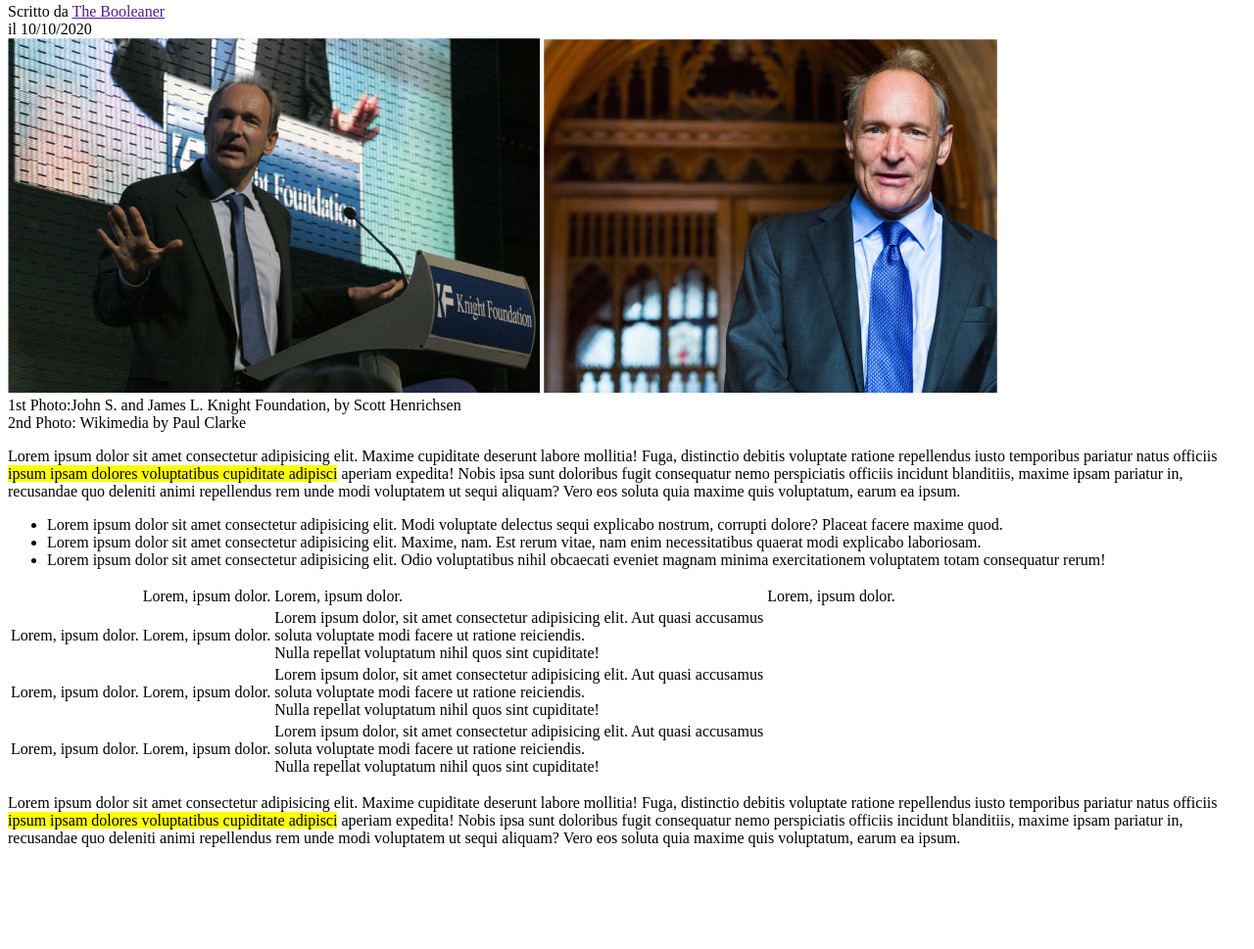
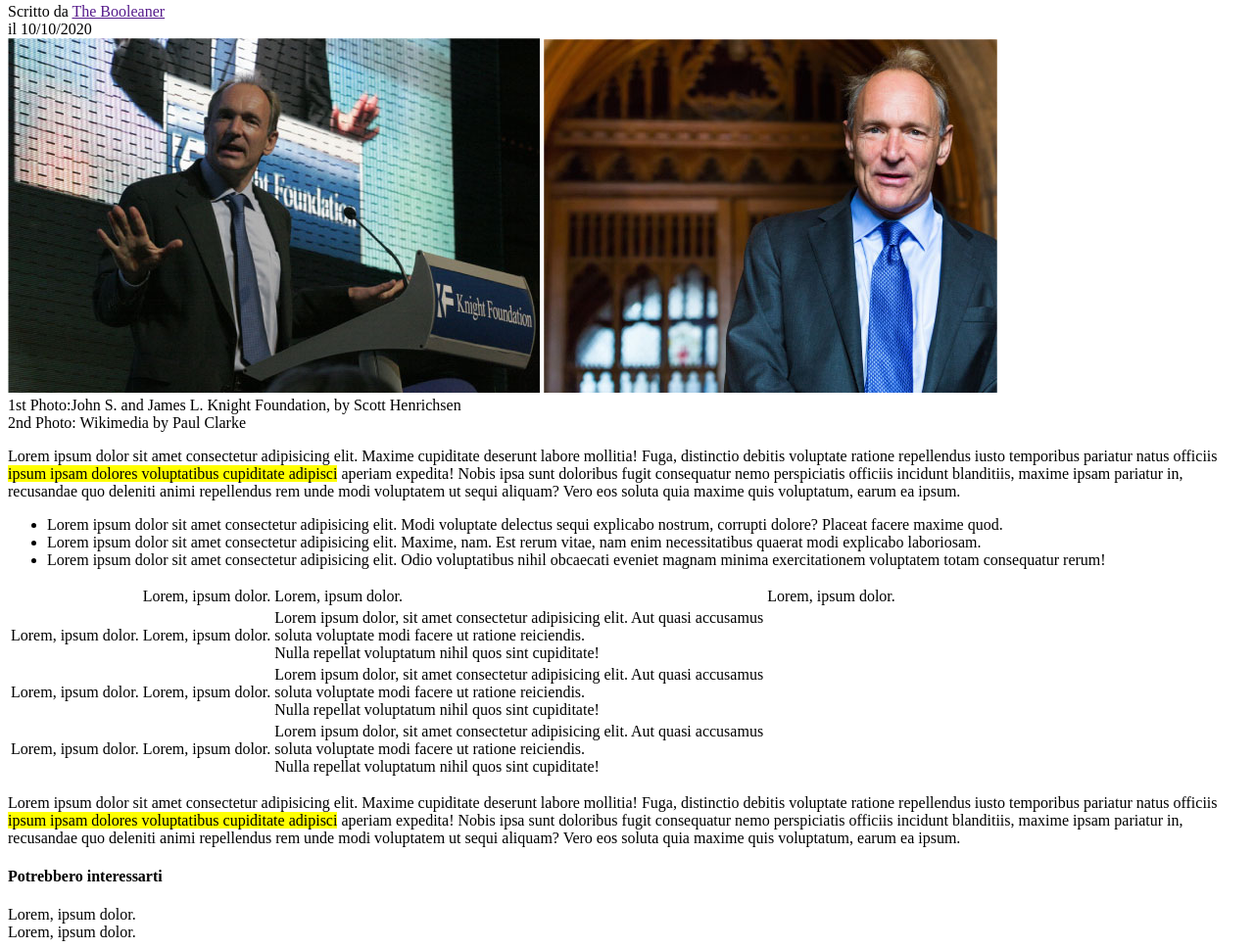
Before and after one commit to emiliantimofei/html-css-booleaner, a plain HTML site: page index.html in a window 1280 px wide. Shown: the part 410-1379 px from the top of the page at 98% size. Before the commit the page ends 1322 px from the top, so only its background shows below. Drawn offline with Linux system fonts and the light colour scheme.

Commit message:
aside skeleton complete

```diff
--- a/index.html
+++ b/index.html
@@ -69,10 +69,14 @@
 
     <!--Ultima parte-->
     <aside>
-        <h4></h4>
+        <h4>Potrebbero interessarti</h4>
         <div>
-            <img src="" alt="">
-            <img src="" alt="">
+            <div>
+                <span>Lorem, ipsum dolor.</span>
+            </div>
+            <div>
+                <span>Lorem, ipsum dolor.</span>
+            </div>
         </div>
     </aside>
 </body>
```
